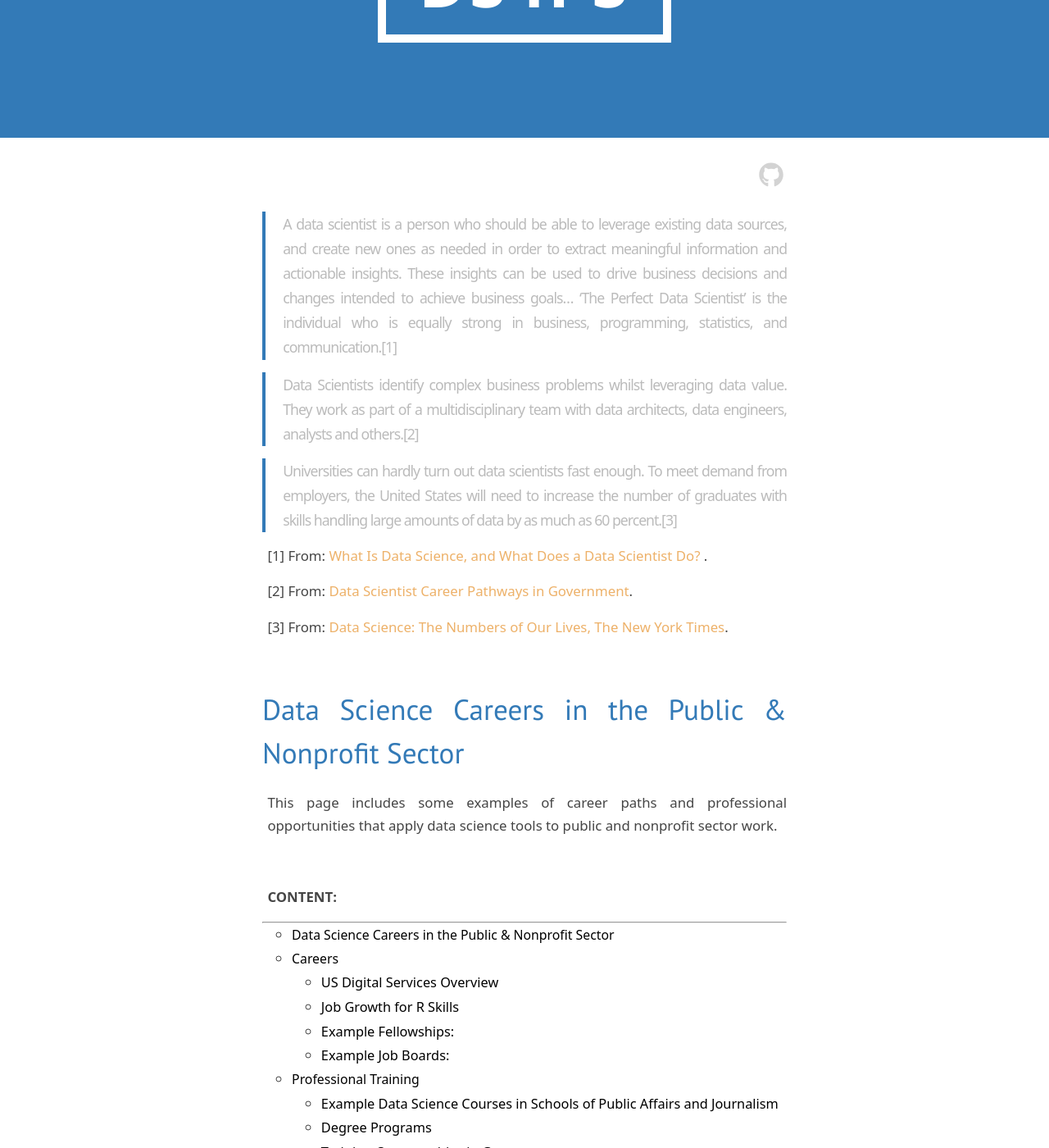
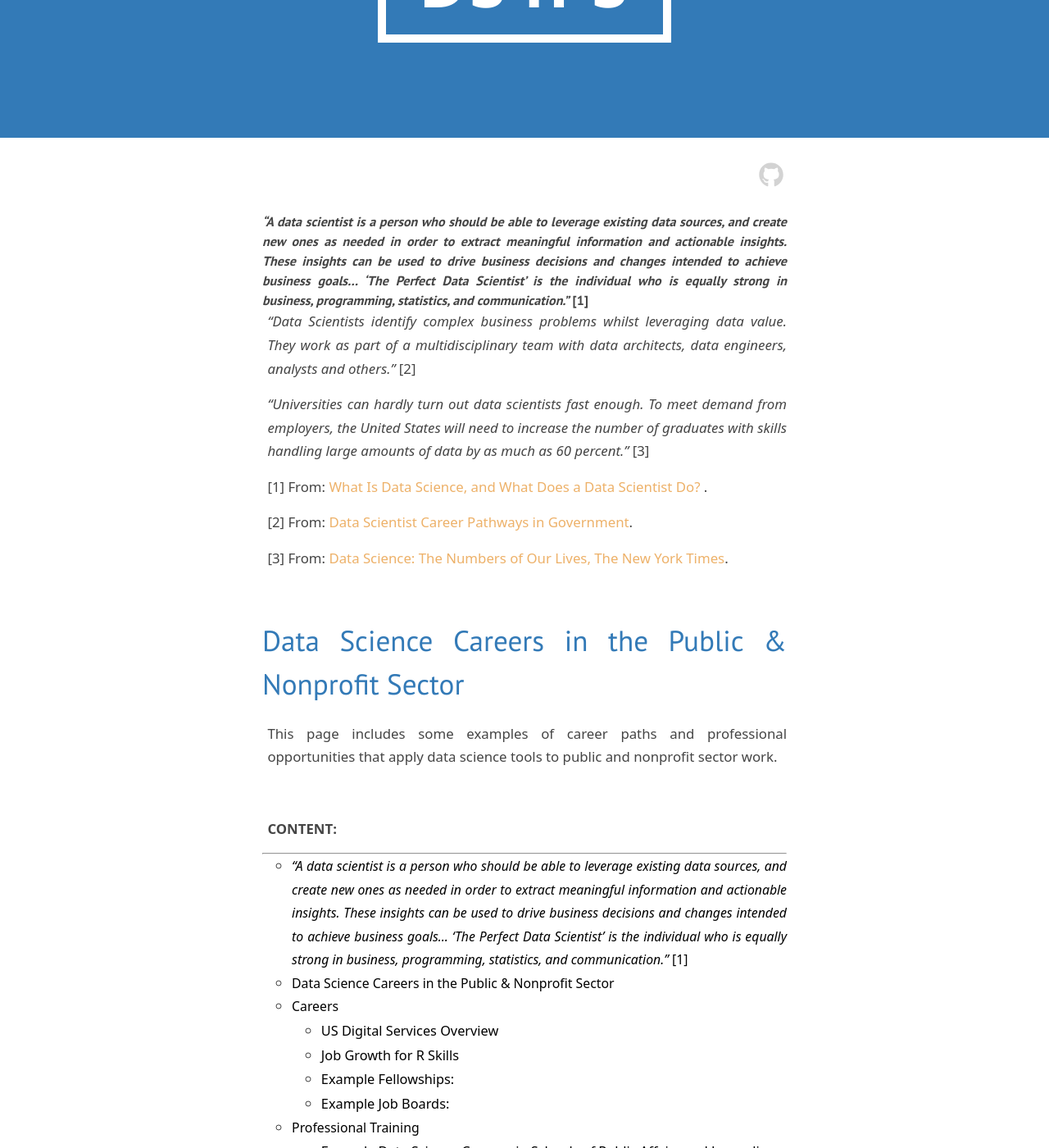
Before and after one commit to DS4PS/ds4ps.github.io, a Jekyll site: the page built from careers.md, in a window 1280 px wide and 1400 px high, scrolled down 282 px. Shown: the whole window at 82% size. Built offline with Jekyll 4.4.1, drawn with Linux system fonts in a browser that asks for light colours; nearby versions of some CDN libraries; library files that are not in the unit come from our copies.

Commit message:
Update careers.md

```diff
--- a/careers.md
+++ b/careers.md
@@ -7,14 +7,11 @@ permalink: /careers/
 
 
 
+#### *"A data scientist is a person who should be able to leverage existing data sources, and create new ones as needed in order to extract meaningful information and actionable insights. These insights can be used to drive business decisions and changes intended to achieve business goals... ‘The Perfect Data Scientist’ is the individual who is equally strong in business, programming, statistics, and communication."* [1]
 
+*"Data Scientists identify complex business problems whilst leveraging data value. They work as part of a multidisciplinary team with data architects, data engineers, analysts and others."* [2]
 
-
-> A data scientist is a person who should be able to leverage existing data sources, and create new ones as needed in order to extract meaningful information and actionable insights. These insights can be used to drive business decisions and changes intended to achieve business goals... ‘The Perfect Data Scientist’ is the individual who is equally strong in business, programming, statistics, and communication.[1]
-
-> Data Scientists identify complex business problems whilst leveraging data value. They work as part of a multidisciplinary team with data architects, data engineers, analysts and others.[2]
-
-> Universities can hardly turn out data scientists fast enough. To meet demand from employers, the United States will need to increase the number of graduates with skills handling large amounts of data by as much as 60 percent.[3]
+*"Universities can hardly turn out data scientists fast enough. To meet demand from employers, the United States will need to increase the number of graduates with skills handling large amounts of data by as much as 60 percent."* [3]
 
 [1] From: [ What Is Data Science, and What Does a Data Scientist Do? ](https://www.innoarchitech.com/what-is-data-science-does-data-scientist-do/).
 
```
